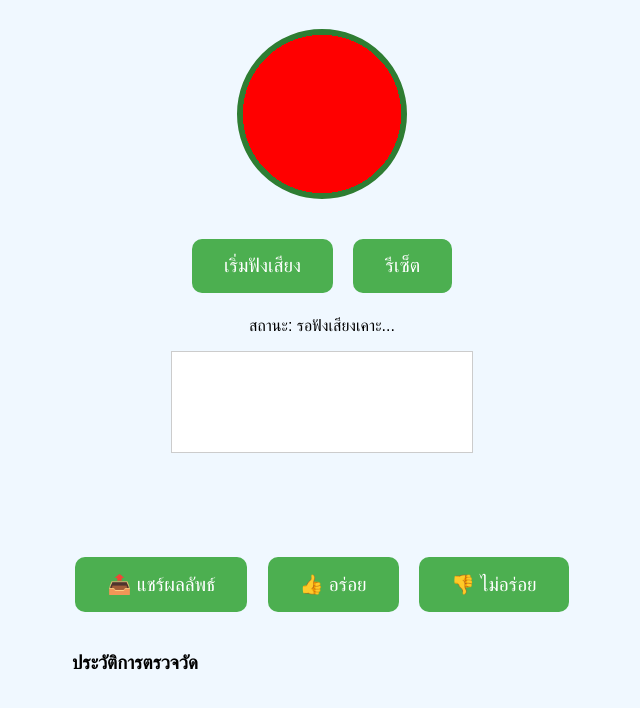
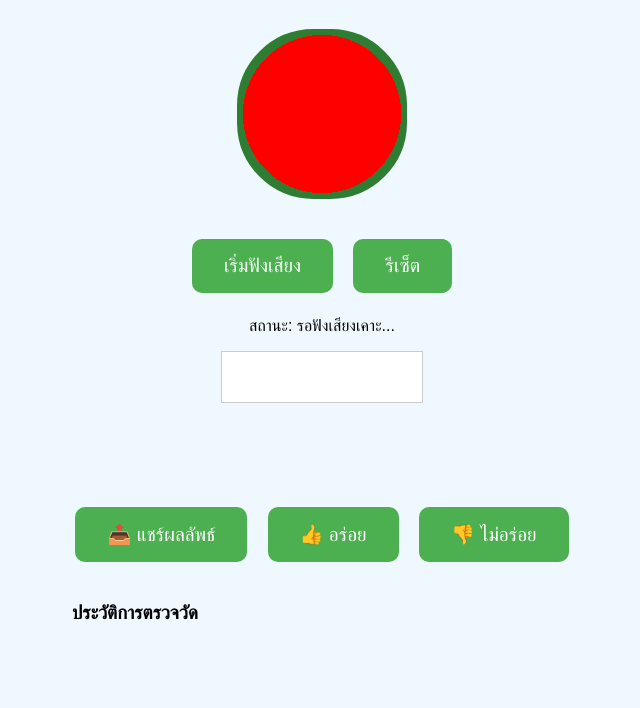
Before and after one commit to kaweechai22/watermelon-, a plain HTML site: page index.html in a window 1280 px wide. Shown: the part 102-810 px from the top of the page, without its empty margins (318-958 px from the left). Drawn offline with Linux system fonts and the light colour scheme.

Commit message:
Update index.html

```diff
--- a/index.html
+++ b/index.html
@@ -38,7 +38,7 @@
       margin: 2rem auto;
       width: 160px;
       height: 160px;
-      border-radius: 50%;
+      border-radius: 45%;
       background: radial-gradient(circle at center, #ff0000 70%, #2e7d32 30%);
       border: 5px solid #2e7d32;
     }
@@ -63,7 +63,7 @@
   <button onclick="startDetecting()">เริ่มฟังเสียง</button>
   <button onclick="reset()">รีเซ็ต</button>
   <p id="status">สถานะ: รอฟังเสียงเคาะ...</p>
-  <canvas id="spectrum" width="300" height="100"></canvas>
+  <canvas id="spectrum" width="200" height="50"></canvas>
   <div id="result" class="result"></div>
   <div>
     <button onclick="shareResult()">📤 แชร์ผลลัพธ์</button>
```
